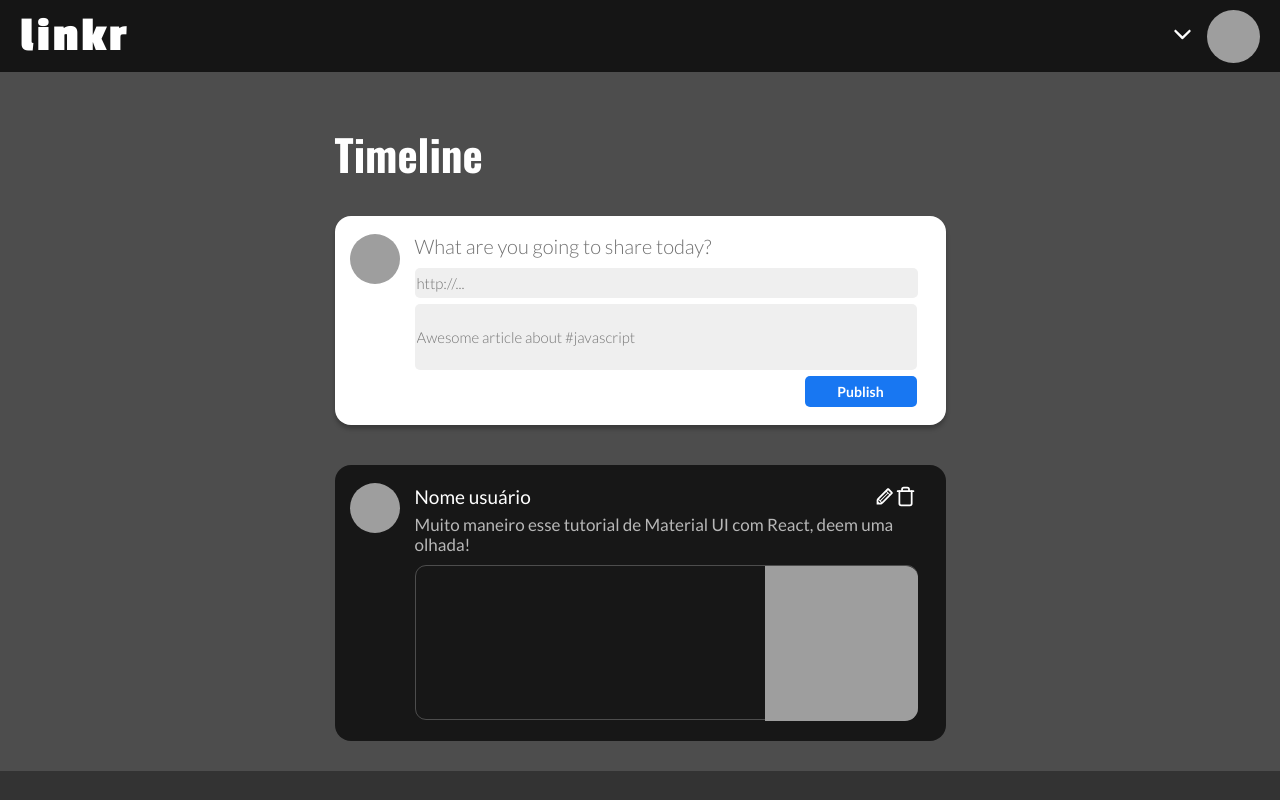
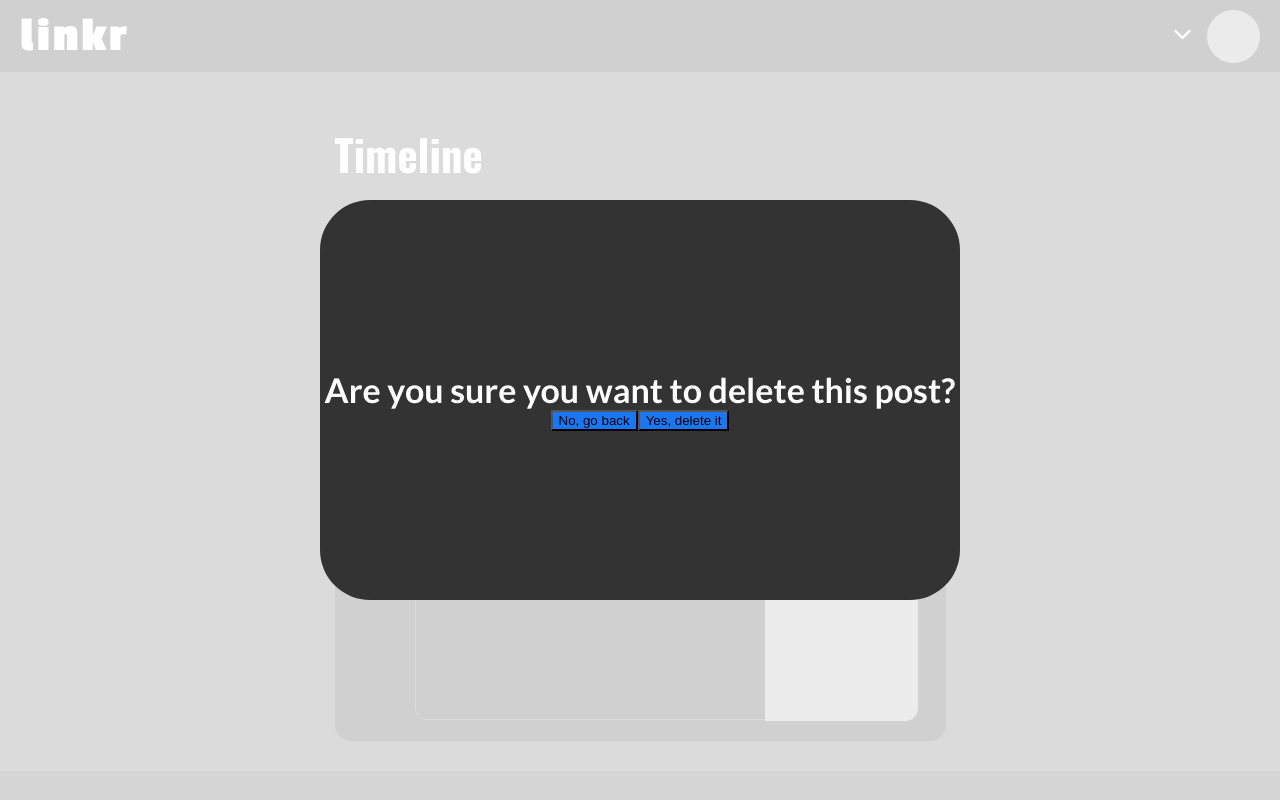
Before and after one commit to HadokBjorn/Social-Media-Front, a React (Create React App) app: page /timeline in a window 1280 px wide. Built offline with nearby package versions, Linux system fonts and the light colour scheme; grey boxes are pictures that could not be loaded; a web font is replaced by a local one.

Commit message:
feat: delete post

```diff
--- /dev/null
+++ b/src/components/ModalComponent.jsx
@@ -0,0 +1,61 @@
+import styled from "styled-components";
+export default function ModalComponent(){
+    return(
+        <ModalContainer>
+            <Modal>
+                <h2>Are you sure you want to delete this post?</h2>
+                <ButtonContainer>
+                    <button>No, go back</button>
+                    <button>Yes, delete it</button>
+                </ButtonContainer>
+            </Modal>
+
+        </ModalContainer>
+    )
+}
+
+const ModalContainer = styled.article`
+    background-color: rgb(255,255,255, 0.8);
+    position: fixed;
+    top: 0;
+    bottom: 0;
+    left: 0;
+    right: 0;
+    display: flex;
+    flex-direction: column;
+    align-items: center;
+    justify-content: center;
+`
+const Modal = styled.form`
+    width: 50%;
+    height: 50%;
+    background-color: #333333;
+    border-radius: 50px;
+    display: flex;
+    flex-direction: column;
+    align-items: center;
+    justify-content: center;
+
+    font-family: 'Lato';
+    font-style: normal;
+    font-weight: 700;
+    font-size: 34px;
+    line-height: 41px;
+    text-align: center;
+
+    color: #FFFFFF;
+`
+const ButtonContainer = styled.div`
+    display: flex;
+    align-items: center;
+
+    font-family: 'Lato';
+    font-style: normal;
+    font-weight: 700;
+    font-size: 18px;
+    line-height: 22px;
+    /* identical to box height */
+
+
+    color: #1877F2;
+`
--- a/src/pages/TimelinePage.js
+++ b/src/pages/TimelinePage.js
@@ -5,6 +5,7 @@ import { useState } from "react";
 import MenuBarComponent from "../components/MenuBarComponent";
 import {FiTrash} from "react-icons/fi"
 import {TiPencil} from "react-icons/ti"
+import ModalComponent from "../components/ModalComponent";
 
 export default function TimelinePage() {
 
@@ -82,6 +83,8 @@ export default function TimelinePage() {
         <Screen>
 
             <MenuBarComponent/>
+
+            <ModalComponent/>
 
             <ContainerTimeline>
                 <h1>Timeline</h1>
```
